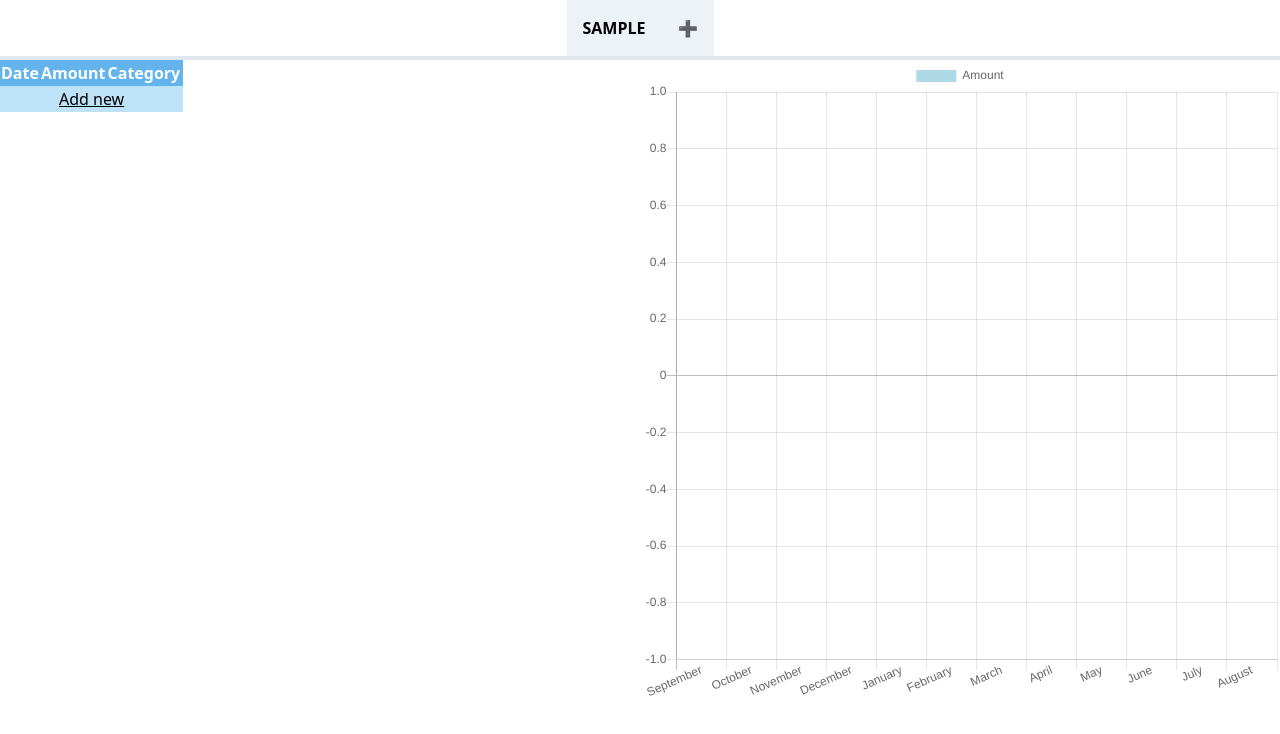
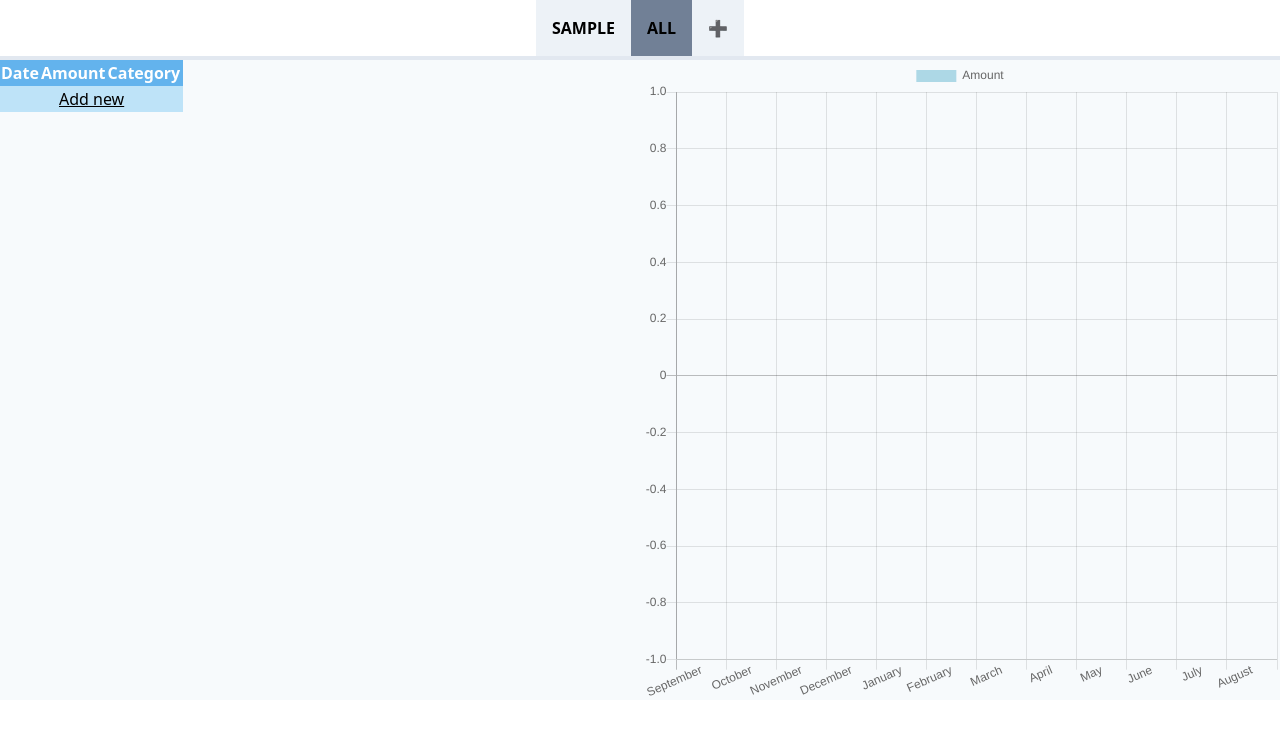
Before and after one commit to peteoshea/vue-bill-tracker, a Vue app: page / in a window 1280 px wide. Both pictures are taken after typing "Sample" into the empty fields and a click on the button "Add". Shown: the top 734 px of the page. Built offline with nearby package versions, Linux system fonts and the light colour scheme.

Commit message:
Filter by category

```diff
--- a/src/App.vue
+++ b/src/App.vue
@@ -4,17 +4,23 @@
     <div v-else>
       <AddBill v-if="shouldShowAddBill" :categories="categories" v-on:addBill="addBill" />
       <div v-else>
-        <NavBar :categories="categories" v-on:triggerShowAddCategory="triggerShowAddCategory" />
+        <NavBar
+          :activeCategory="activeCategory"
+          :categories="categories"
+          v-on:clearActiveCategory="clearActiveCategory"
+          v-on:setActiveCategory="setActiveCategory"
+          v-on:triggerShowAddCategory="triggerShowAddCategory"
+        />
         <div class="container flex">
-          <div class="w-1/2">
+          <div class="w-1/2 bg-gray-100">
             <BillsTable
-              :bills="bills"
+              :bills="activeBills"
+              v-on:removeBill="removeBill"
               v-on:triggerShowAddBill="triggerShowAddBill"
-              v-on:removeBill="removeBill"
             />
           </div>
-          <div class="w-1/2">
-            <Chart :bills="bills" />
+          <div class="w-1/2 bg-gray-100">
+            <Chart :bills="activeBills" />
           </div>
         </div>
       </div>
@@ -44,6 +50,7 @@ export default {
   },
   data() {
     return {
+      activeCategory: "",
       bills: [],
       categories: [],
       shouldShowAddBill: false,
@@ -70,10 +77,16 @@ export default {
       this.categories.push(category);
       this.shouldShowAddCategory = false;
     },
+    clearActiveCategory() {
+      this.activeCategory = "";
+    },
     removeBill(index) {
       this.bills = this.bills
         .slice(0, index)
         .concat(this.bills.slice(index + 1, this.bills.length));
+    },
+    setActiveCategory(category) {
+      this.activeCategory = category;
     },
     triggerShowAddBill() {
       this.shouldShowAddBill = true;
@@ -90,5 +103,14 @@ export default {
       localStorage.setItem("categories", JSON.stringify(this.categories));
     },
   },
+  computed: {
+    activeBills() {
+      return this.bills
+        .filter((bill) =>
+          this.activeCategory ? bill.category === this.activeCategory : true
+        )
+        .sort((a, b) => (new Date(a.date) < new Date(b.date) ? 1 : -1));
+    },
+  },
 };
 </script>
--- a/src/components/NavBar.vue
+++ b/src/components/NavBar.vue
@@ -1,15 +1,32 @@
 <template>
   <ul class="list-reset flex justify-center border-b-4 mb-0">
-    <li class="top-menu-item" v-for="category in categories" :key="category">{{category}}</li>
-    <li class="top-menu-item cursor-pointer" @click="triggerShowAddCategory">➕</li>
+    <li
+      class="top-menu-item hover:bg-gray-400"
+      :class="[ activeCategory === category ? 'bg-gray-600' : 'bg-gray-200' ]"
+      v-for="category in categories"
+      :key="category"
+      @click="setActiveCategory(category)"
+    >{{category}}</li>
+    <li
+      class="top-menu-item hover:bg-gray-400"
+      :class="[ activeCategory === '' ? 'bg-gray-600' : 'bg-gray-200' ]"
+      @click="clearActiveCategory()"
+    >All</li>
+    <li class="top-menu-item bg-gray-200 hover:bg-gray-400" @click="triggerShowAddCategory">➕</li>
   </ul>
 </template>
 
 <script>
 export default {
   name: "NavBar",
-  props: ["categories"],
+  props: ["categories", "activeCategory"],
   methods: {
+    clearActiveCategory() {
+      this.$emit("clearActiveCategory");
+    },
+    setActiveCategory(category) {
+      this.$emit("setActiveCategory", category);
+    },
     triggerShowAddCategory() {
       this.$emit("triggerShowAddCategory");
     },
@@ -19,6 +36,6 @@ export default {
 
 <style lang="postcss" scoped>
 .top-menu-item {
-  @apply .p-4 .inline .bg-gray-200 .uppercase .font-black;
+  @apply p-4 inline uppercase font-black cursor-pointer;
 }
 </style>
```
